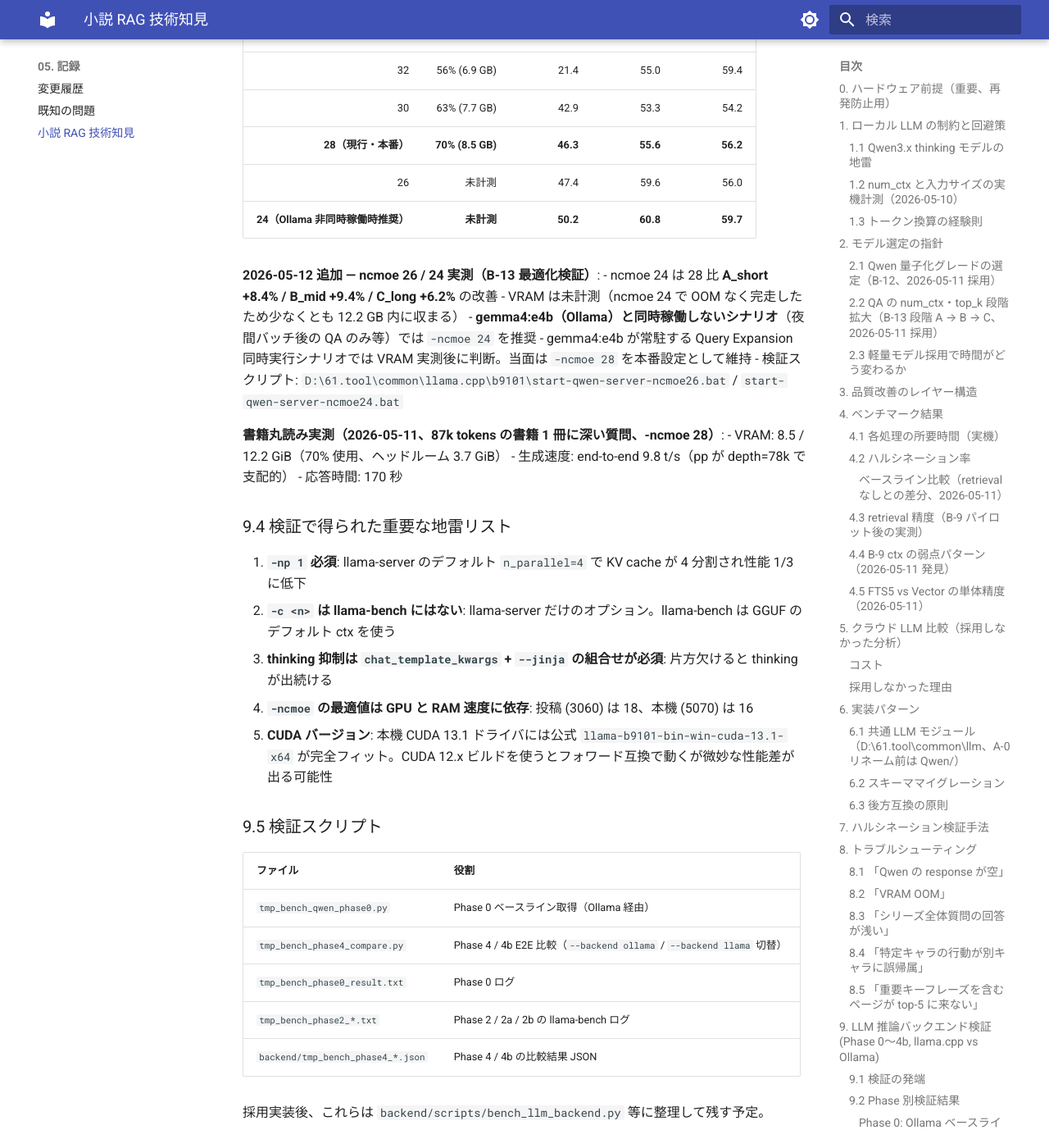
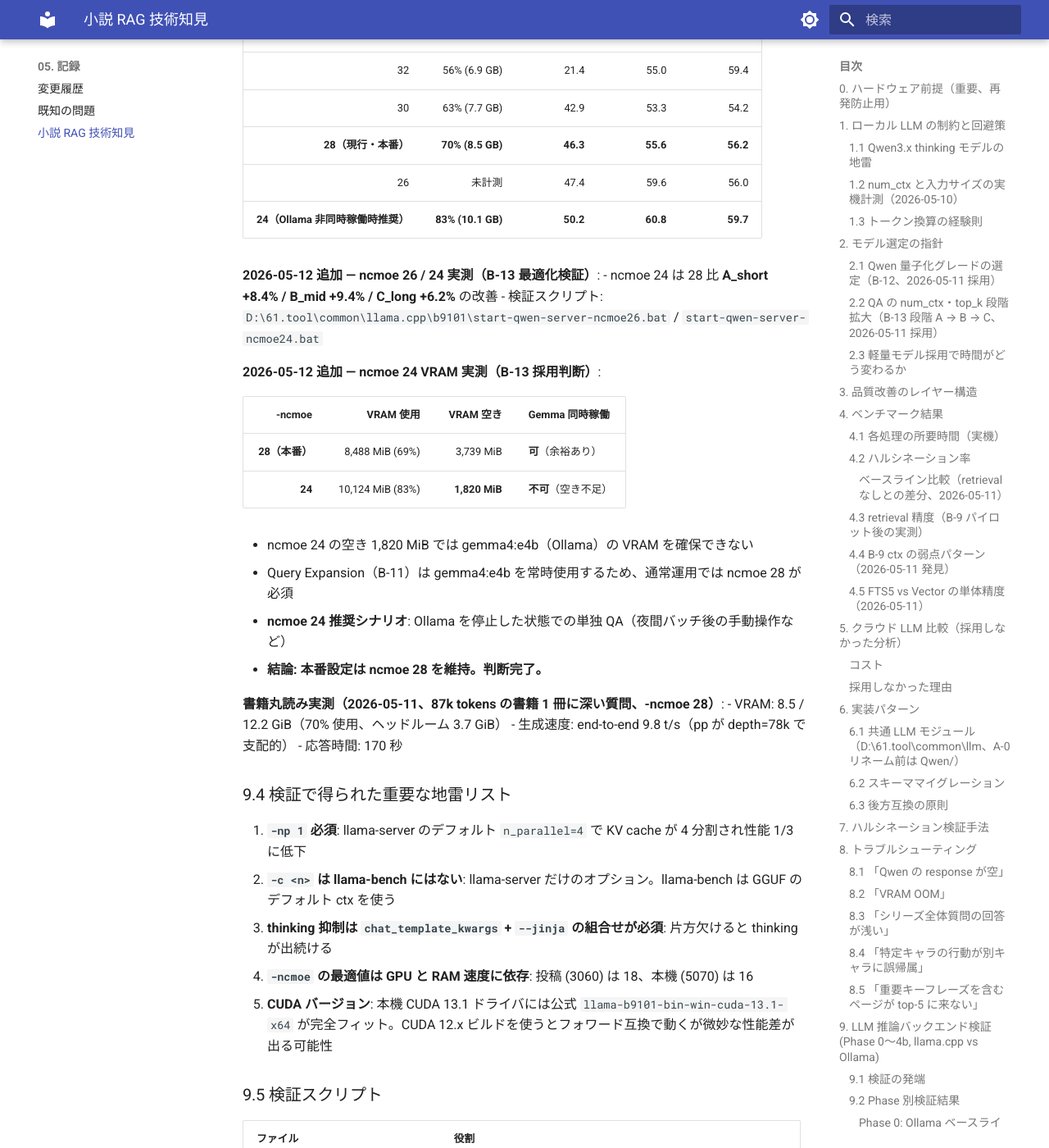
Before and after one commit to kkmmyr/Pic2PDF_Viewer, an MkDocs documentation site: the page built from docs/05_記録/小説RAG_技術知見.md, in a window 1280 px wide and 1400 px high, scrolled down 17264 px. Shown: the whole window at 82% size. Built offline with MkDocs 1.6.1 and Material for MkDocs 9.7.7, drawn with Linux system fonts in a browser that asks for light colours.

Commit message:
docs(novel_rag): B-13 ncmoe 24 VRAM 実測・採用判断完了
ncmoe 24: 10,124 MiB (83%), 空き 1,820 MiB
ncmoe 28: 8,488 MiB (69%), 空き 3,739 MiB

空き 1,820 MiB では gemma4:e4b (Query Expansion / B-11) の
VRAM を確保できないため本番設定は ncmoe 28 を維持確定。
Ollama 停止時の単独運用のみ ncmoe 24 を推奨。

- 技術知見.md §9.3: ncmoe スイープ表に VRAM 実測値を追記、採用判断表を追加
- 変更履歴.md: B-13 採用判断完了エントリを追加

Co-Authored-By: Claude Sonnet 4.6 <noreply@anthropic.com>

```diff
--- a/docs/05_記録/小説RAG_技術知見.md
+++ b/docs/05_記録/小説RAG_技術知見.md
@@ -557,14 +557,23 @@ llama-server.exe ^
 | 30 | 63% (7.7 GB) | 42.9 | 53.3 | 54.2 |
 | **28（現行・本番）** | **70% (8.5 GB)** | **46.3** | **55.6** | **56.2** |
 | 26 | 未計測 | 47.4 | 59.6 | 56.0 |
-| **24（Ollama 非同時稼働時推奨）** | **未計測** | **50.2** | **60.8** | **59.7** |
+| **24（Ollama 非同時稼働時推奨）** | **83% (10.1 GB)** | **50.2** | **60.8** | **59.7** |
 
 **2026-05-12 追加 — ncmoe 26 / 24 実測（B-13 最適化検証）**:
 - ncmoe 24 は 28 比 **A_short +8.4% / B_mid +9.4% / C_long +6.2%** の改善
-- VRAM は未計測（ncmoe 24 で OOM なく完走したため少なくとも 12.2 GB 内に収まる）
-- **gemma4:e4b（Ollama）と同時稼働しないシナリオ**（夜間バッチ後の QA のみ等）では `-ncmoe 24` を推奨
-- gemma4:e4b が常駐する Query Expansion 同時実行シナリオでは VRAM 実測後に判断。当面は `-ncmoe 28` を本番設定として維持
 - 検証スクリプト: `D:\61.tool\common\llama.cpp\b9101\start-qwen-server-ncmoe26.bat` / `start-qwen-server-ncmoe24.bat`
+
+**2026-05-12 追加 — ncmoe 24 VRAM 実測（B-13 採用判断）**:
+
+| -ncmoe | VRAM 使用 | VRAM 空き | Gemma 同時稼働 |
+|---:|---:|---:|---|
+| **28（本番）** | 8,488 MiB (69%) | 3,739 MiB | **可**（余裕あり）|
+| **24** | 10,124 MiB (83%) | **1,820 MiB** | **不可**（空き不足）|
+
+- ncmoe 24 の空き 1,820 MiB では gemma4:e4b（Ollama）の VRAM を確保できない
+- Query Expansion（B-11）は gemma4:e4b を常時使用するため、通常運用では ncmoe 28 が必須
+- **ncmoe 24 推奨シナリオ**: Ollama を停止した状態での単独 QA（夜間バッチ後の手動操作など）
+- **結論: 本番設定は ncmoe 28 を維持。判断完了。**
 
 **書籍丸読み実測（2026-05-11、87k tokens の書籍 1 冊に深い質問、-ncmoe 28）**:
 - VRAM: 8.5 / 12.2 GiB（70% 使用、ヘッドルーム 3.7 GiB）
```
Also changed, not shown: docs/05_記録/変更履歴.md (+13 -0 lines).
